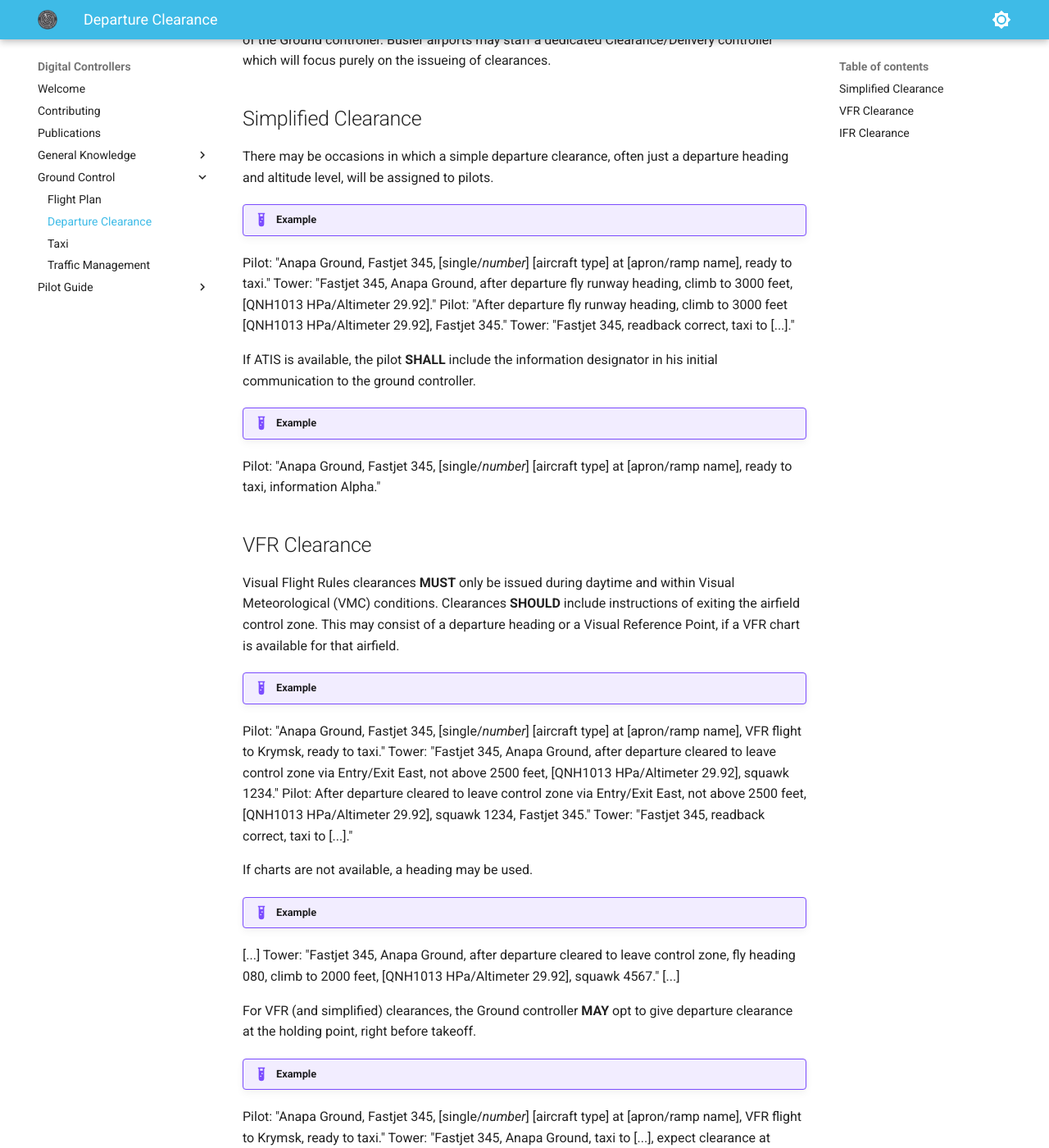
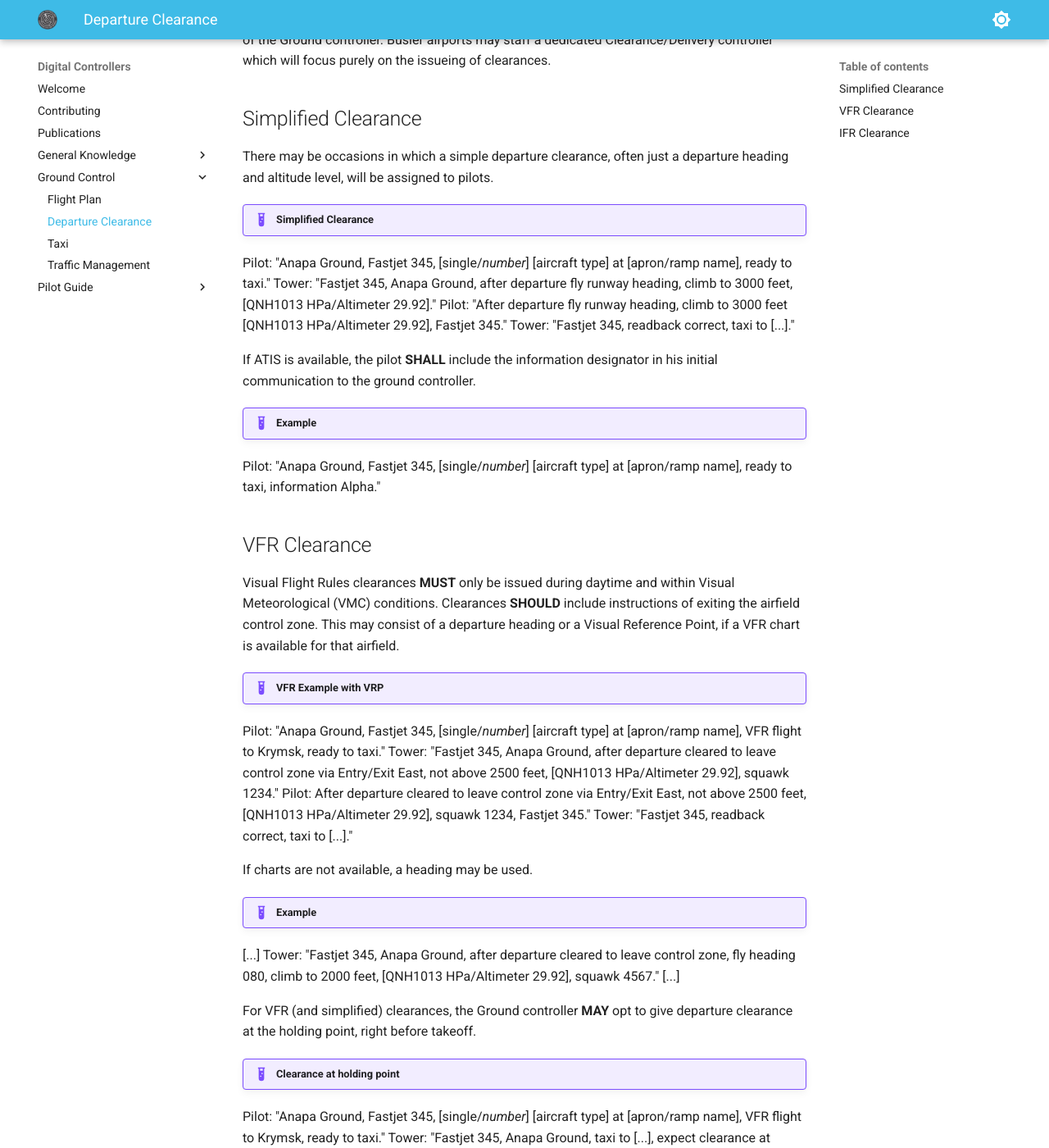
Before and after one commit to Digital-Controllers/website, an MkDocs documentation site: the page built from docs/ground/departure_clearance.md, in a window 1280 px wide and 1400 px high, scrolled down 195 px. Shown: the whole window at 82% size. Built offline with MkDocs 1.6.1 and Material for MkDocs 9.7.7, drawn with Linux system fonts in a browser that asks for light colours; some of the changed text lies outside the part shown.

Commit message:
Fixed formatting... i think?

```diff
--- a/docs/ground/departure_clearance.md
+++ b/docs/ground/departure_clearance.md
@@ -4,11 +4,11 @@ A departure clearance is a set of instructions given by air traffic control to a
 
 There may be occasions in which a simple departure clearance, often just a departure heading and altitude level, will be assigned to pilots.
 
-!!! example Simplified Example
-Pilot: "Anapa Ground, Fastjet 345, [single/_number_] [aircraft type] at [apron/ramp name], ready to taxi."
-Tower: "Fastjet 345, Anapa Ground, after departure fly runway heading, climb to 3000 feet, [QNH1013 HPa/Altimeter 29.92]."
-Pilot: "After departure fly runway heading, climb to 3000 feet [QNH1013 HPa/Altimeter 29.92], Fastjet 345."
-Tower: "Fastjet 345, readback correct, taxi to [...]."
+!!! example "Simplified Clearance"
+  Pilot: "Anapa Ground, Fastjet 345, [single/_number_] [aircraft type] at [apron/ramp name], ready to taxi."
+  Tower: "Fastjet 345, Anapa Ground, after departure fly runway heading, climb to 3000 feet, [QNH1013 HPa/Altimeter 29.92]."
+  Pilot: "After departure fly runway heading, climb to 3000 feet [QNH1013 HPa/Altimeter 29.92], Fastjet 345."
+  Tower: "Fastjet 345, readback correct, taxi to [...]."
 
 If ATIS is available, the pilot **SHALL** include the information designator in his initial communication to the ground controller.
 
@@ -19,11 +19,11 @@ Pilot: "Anapa Ground, Fastjet 345, [single/_number_] [aircraft type] at [apron/r
 
 Visual Flight Rules clearances **MUST** only be issued during daytime and within Visual Meteorological (VMC) conditions. Clearances **SHOULD** include instructions of exiting the airfield control zone. This may consist of a departure heading or a Visual Reference Point, if a VFR chart is available for that airfield.
 
-!!!example VFR Example with VRP
-Pilot: "Anapa Ground, Fastjet 345, [single/_number_] [aircraft type] at [apron/ramp name], VFR flight to Krymsk, ready to taxi."
-Tower: "Fastjet 345, Anapa Ground, after departure cleared to leave control zone via Entry/Exit East, not above 2500 feet, [QNH1013 HPa/Altimeter 29.92], squawk 1234."
-Pilot: After departure cleared to leave control zone via Entry/Exit East, not above 2500 feet, [QNH1013 HPa/Altimeter 29.92], squawk 1234, Fastjet 345."
-Tower: "Fastjet 345, readback correct, taxi to [...]."
+!!!example "VFR Example with VRP"
+  Pilot: "Anapa Ground, Fastjet 345, [single/_number_] [aircraft type] at [apron/ramp name], VFR flight to Krymsk, ready to taxi."
+  Tower: "Fastjet 345, Anapa Ground, after departure cleared to leave control zone via Entry/Exit East, not above 2500 feet, [QNH1013 HPa/Altimeter 29.92], squawk 1234."
+  Pilot: After departure cleared to leave control zone via Entry/Exit East, not above 2500 feet, [QNH1013 HPa/Altimeter 29.92], squawk 1234, Fastjet 345."
+  Tower: "Fastjet 345, readback correct, taxi to [...]."
 
 If charts are not available, a heading may be used.
 
@@ -34,16 +34,16 @@ Tower: "Fastjet 345, Anapa Ground, after departure cleared to leave control zone
 
 For VFR (and simplified) clearances, the Ground controller **MAY** opt to give departure clearance at the holding point, right before takeoff.
 
-!!!example Clearance at holding point
-Pilot: "Anapa Ground, Fastjet 345, [single/_number_] [aircraft type] at [apron/ramp name], VFR flight to Krymsk, ready to taxi."
-Tower: "Fastjet 345, Anapa Ground, taxi to [...], expect clearance at holding point."
-Pilot: "Taxi to [...], expect clearance at holding point, Fastjet 345."
-At holding point:
-Pilot: "Anapa Ground, Fastjet 345, holding at/short of [location]."
-Tower: "Fastjet 345, advise ready to copy clearance."
-Pilot: "Ready to copy, Fastjet 345."
-Tower: "Fastjet 345, Anapa Ground, after departure [...]"
-Pilot: "After departure [...], Fastjet 345."
+!!!example "Clearance at holding point"
+  Pilot: "Anapa Ground, Fastjet 345, [single/_number_] [aircraft type] at [apron/ramp name], VFR flight to Krymsk, ready to taxi."
+  Tower: "Fastjet 345, Anapa Ground, taxi to [...], expect clearance at holding point."
+  Pilot: "Taxi to [...], expect clearance at holding point, Fastjet 345."
+  At holding point:
+  Pilot: "Anapa Ground, Fastjet 345, holding at/short of [location]."
+  Tower: "Fastjet 345, advise ready to copy clearance."
+  Pilot: "Ready to copy, Fastjet 345."
+  Tower: "Fastjet 345, Anapa Ground, after departure [...]"
+  Pilot: "After departure [...], Fastjet 345."
 
 ##IFR Clearance
 
@@ -57,18 +57,18 @@ IFR clearances **MUST** be delivered in a standardised format. A good mnemonic f
 - **F**requency: Frequency the aircraft must switch to when requested by the tower controller. Under ICAO procedures this is often omitted.
 - **T**ransponder: Mode 3 squawk code that the aircraft should set into its transponder.
 
-!!!example IFR Clearance example
-Pilot: "Krasnodar Ground, Fastjet 345, [single/_number_] [aircraft type] at [apron/ramp name], request clearance to Sochi, IFR."
-Tower: "Fastjet 345, Krasnodar Ground, advise ready to copy IFR clearance."
-Pilot: "Ready to copy, Fastjet 345."
-Tower: "Fastjet 345, cleared to Sochi, RANIS6T departure, climb to flight level 170, squawk 1234."
-Pilot: "Cleared to Sochi, RANIS6T departure, climb to flight level 170, squawk 1234, Fastjet 345."
-Tower: "Fastjet 345, readback correct, report ready to taxi."
+!!!example "IFR Clearance example"
+  Pilot: "Krasnodar Ground, Fastjet 345, [single/_number_] [aircraft type] at [apron/ramp name], request clearance to Sochi, IFR."
+  Tower: "Fastjet 345, Krasnodar Ground, advise ready to copy IFR clearance."
+  Pilot: "Ready to copy, Fastjet 345."
+  Tower: "Fastjet 345, cleared to Sochi, RANIS6T departure, climb to flight level 170, squawk 1234."
+  Pilot: "Cleared to Sochi, RANIS6T departure, climb to flight level 170, squawk 1234, Fastjet 345."
+  Tower: "Fastjet 345, readback correct, report ready to taxi."
 
 A radar vector departure is as follows.
 
-!!!example Departure via vectors
+!!!example "Departure via vectors"
 [...]
-Tower: "Fastjet 345, cleared to Sochi, departure via radar vectors, climb to 5000 feet, [QNH1013 HPa/Altimeter 29.92], squawk 1234."
-Pilot: "cleared to Sochi, departure via radar vectors, climb to 5000 feet, [QNH1013 HPa/Altimeter 29.92], squawk 1234, Fastjet 345."
-Tower: "Fastjet 345, readback correct, report ready to taxi."
+  Tower: "Fastjet 345, cleared to Sochi, departure via radar vectors, climb to 5000 feet, [QNH1013 HPa/Altimeter 29.92], squawk 1234."
+  Pilot: "cleared to Sochi, departure via radar vectors, climb to 5000 feet, [QNH1013 HPa/Altimeter 29.92], squawk 1234, Fastjet 345."
+  Tower: "Fastjet 345, readback correct, report ready to taxi."
```
